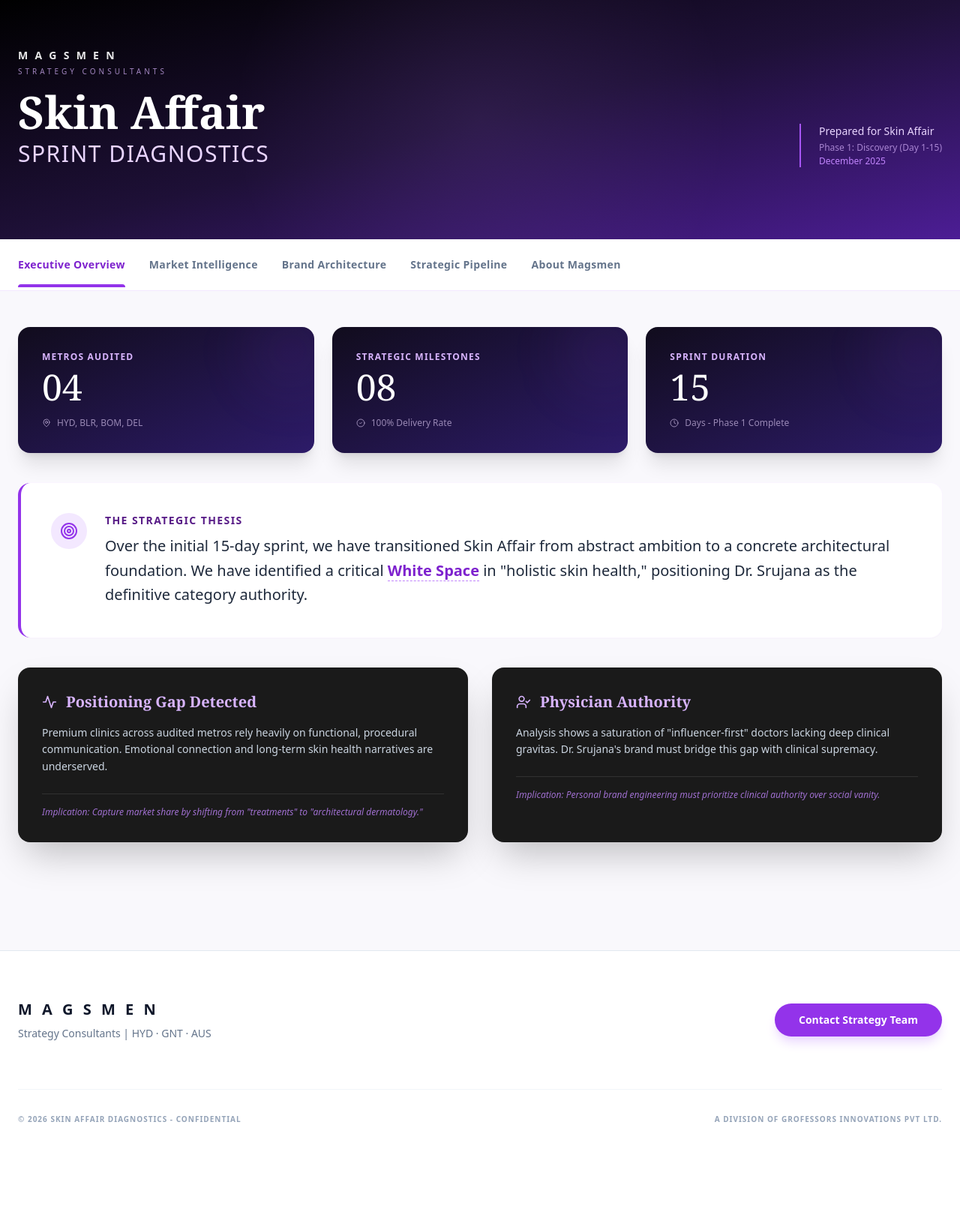
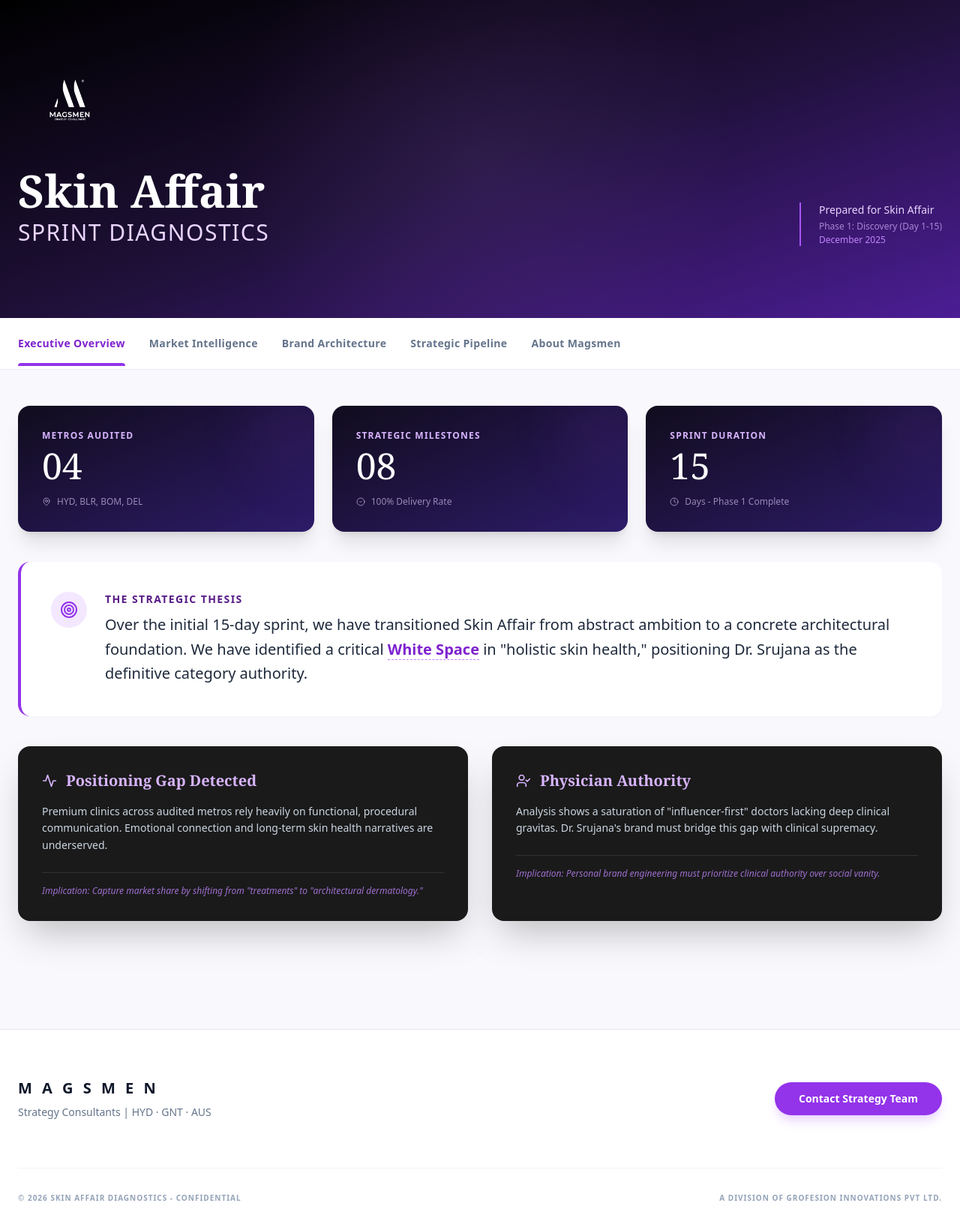
Before and after one commit to magsmenuser7/Magsmen-React, a React (Vite) app: page /skin-affair-sprint-report in a window 1280 px wide. Shown: the top 1640 px of the page at 75% size. Before the commit the page ends 1564 px from the top, so only its background shows below. Built offline with nearby package versions, Linux system fonts and the light colour scheme.

Commit message:
changes updated

```diff
--- a/src/pages/SkinAffairSprintReport.tsx
+++ b/src/pages/SkinAffairSprintReport.tsx
@@ -33,6 +33,7 @@ import { Radar } from 'react-chartjs-2';
 import { motion, AnimatePresence } from 'framer-motion';
 
 import logo from "/assets/Artboard 1 copy 5@72x-8.png"
+import whitelogo from "/assets/white_logo.png"
 
 // Register ChartJS
 ChartJS.register(
@@ -84,11 +85,12 @@ const App = () => {
         <div className="relative z-10 mx-auto max-w-7xl px-6">
           <div className="flex flex-col items-start justify-between gap-8 md:flex-row md:items-end">
             <div className="space-y-4">
-              <div className="animate-pulse">
+              {/* <div className="animate-pulse">
                 <h2 className="mb-1 text-sm font-bold tracking-[0.2em] text-white uppercase">M A G S M E N</h2>
                 <p className="text-[10px] tracking-[0.4em] text-purple-300/80 uppercase">Strategy Consultants</p>
-              </div>
-              {/* <img src={logo} alt="Magsmen Logo" className="h-16 w-16" /> */}
+              </div> */}
+
+              <img src={whitelogo} alt="Magsmen Logo" className="h-46 w-36" />
 
               <h1 className="font-serif text-4xl font-semibold leading-tight md:text-6xl">
                 Skin Affair <span className="mt-2 block font-sans text-2xl font-light tracking-wider text-purple-200 uppercase md:text-3xl">Sprint Diagnostics</span>
@@ -451,7 +453,7 @@ const App = () => {
           </div>
           <div className="mt-16 flex flex-col items-center justify-between gap-4 border-t border-slate-100 pt-8 text-[10px] font-bold uppercase tracking-widest text-slate-400 md:flex-row">
             <p>© 2026 Skin Affair Diagnostics - Confidential</p>
-            <p>A division of Grofessors Innovations Pvt Ltd.</p>
+            <p>A division of Grofesion Innovations Pvt Ltd.</p>
           </div>
         </div>
       </footer>
```
